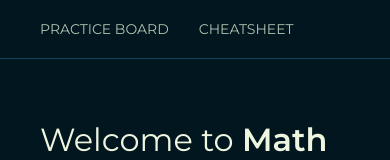
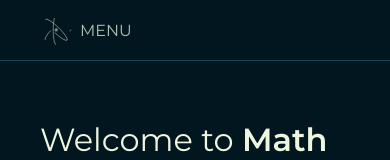
Before and after one commit to outershpongolia/math-editor, a React (Create React App) app: page / in a window 390 px wide. Shown: the top 160 px of the page. Built offline with nearby package versions, Linux system fonts and the light colour scheme; what chartjs-react would draw is missing.

Commit message:
added animated atom icon for mobile menu

```diff
--- /dev/null
+++ b/src/components/Animations/Atom/Atom.scss
@@ -0,0 +1,4 @@
+.atom {
+    position: relative;
+    z-index: 999999;
+}
--- /dev/null
+++ b/src/components/Animations/Atom/Atom.tsx
@@ -0,0 +1,88 @@
+import anime from "animejs";
+import { AnimeInstance } from "animejs";
+import React, { useEffect, useRef } from "react";
+import "./Atom.scss";
+
+interface IAtomProps {}
+
+export const Atom: React.FC<IAtomProps> = () => {
+
+    const animationRef = useRef<AnimeInstance>()
+
+    useEffect(() => {
+        animationRef.current = anime({
+            targets: ".atom ellipse",
+            strokeDashoffset: [anime.setDashoffset, 0],
+            easing: 'easeInOutQuad',
+            duration: 1500,
+            delay: anime.stagger(250, {from: "last"}),
+            direction: 'alternate',
+            loop: true
+        })
+    }, [])
+
+    return (
+        <svg
+            className="atom"
+            id="svgAtom"
+            width="32px"
+            height="30px"
+            viewBox="0 0 131.5103 131.51028"
+            version="1.1"
+        >
+            <g
+                id="layer"
+                transform="translate(-54.74199,-107.91914)"
+            >
+                <ellipse
+                    id="path118"
+                    cx="120.49714"
+                    cy="172.54286"
+                    rx="65.622856"
+                    ry="13.577143"
+                    fill="none"
+                    stroke="#eff6e0"
+                    strokeWidth={2}
+                />
+                <ellipse
+                    id="path118-7"
+                    cx="33.079018"
+                    cy="-206.89903"
+                    rx="65.622856"
+                    ry="13.577143"
+                    transform="rotate(135.81035)"
+                    fill="none"
+                    stroke="#eff6e0"
+                    strokeWidth={2}
+                />
+                <ellipse
+                    id="path118-3"
+                    cx="173.67429"
+                    cy="-121.62856"
+                    rx="65.622856"
+                    ry="13.577143"
+                    transform="rotate(90)"
+                    fill="none"
+                    stroke="#eff6e0"
+                    strokeWidth={2}
+                />
+                <ellipse
+                    id="path118-3-8"
+                    cx="-207.33965"
+                    cy="-39.684017"
+                    rx="65.622856"
+                    ry="13.577143"
+                    transform="rotate(-136.01586)"
+                    fill="none"
+                    stroke="#eff6e0"
+                    strokeWidth={2}
+                />
+                <path
+                    id="nucleus"
+                    d="m 117.44427,166.74663 a 7.6371427,7.0714288 0 0 1 10.4636,2.46156 7.6371427,7.0714288 0 0 1 -2.64975,9.69057 7.6371427,7.0714288 0 0 1 -10.46802,-2.44538 7.6371427,7.0714288 0 0 1 2.63227,-9.69466 l 3.92335,6.06699 z"
+                    fill="#aec3b0a6"
+                />
+            </g>
+        </svg>
+    )
+}
--- a/src/components/Header/Header.scss
+++ b/src/components/Header/Header.scss
@@ -14,27 +14,35 @@
         padding: 20px 80px;
     }
 
-    @media screen and (max-width: 486px) {
-        padding: 20px 40px;
+    @media screen and (max-width: 600px) {
+        padding: 15px 80px;
     }
 
-    &__list {
+    @media screen and (max-width: 486px) {
+        padding: 15px 40px;
+    }
+
+    &__menu {
+        cursor: pointer;
         display: flex;
         align-items: center;
-        gap: 60px;
+        gap: 8px;
+        text-transform: uppercase;
+    }
+
+    &__menu-opened {
+        position: fixed;
+        z-index: 11111;
+        width: 100%;
+        height: 100%;
+        top: 0;
+        right: 0;
+        background-color: var(--background);
+        overflow: hidden;
+        padding: 100px 80px;
 
         @media screen and (max-width: 486px) {
-            gap: 30px;
-        }
-    }
-
-    &__list-item {
-        text-decoration: none;
-        text-transform: uppercase;
-        font-size: 16px;
-
-        @media screen and (max-width: 486px) {
-            font-size: 14px;
+            padding: 72px 40px;
         }
     }
 }
--- a/src/components/Header/Header.tsx
+++ b/src/components/Header/Header.tsx
@@ -1,41 +1,37 @@
-import React from "react";
-import { NavLink, useLocation } from "react-router-dom";
-import { ERoute } from "../../constants";
+import React, { useCallback, useState } from "react";
+import { MenuList } from "../MenuList/MenuList";
 import "./Header.scss";
+import { Atom } from "../Animations/Atom/Atom";
 
 interface IHeaderProps {}
 
 export const Header: React.FC<IHeaderProps> = () => {
+    const [ isMenuOpened, setIsMenuOpened ] = useState(false)
 
-    const location = useLocation()
+    const smallScreen = window.matchMedia("(max-width: 600px)")
+
+    const handleToggleMenu = useCallback(() => {
+        setIsMenuOpened(isMenuOpened => !isMenuOpened)
+    }, [ setIsMenuOpened ])
 
     return (
         <div className="header">
-            <div className="header__list">
+            {smallScreen.matches
+            ? <div
+                className="header__menu"
+                onClick={handleToggleMenu}
+            >
+                <Atom />
+                Menu
+            </div>
+            : <MenuList />
+            }
 
-                {location.pathname !== "/" &&
-                    <NavLink
-                        className="header__list-item"
-                        to={ERoute.HOMEPAGE}
-                    >
-                        Home
-                    </NavLink>
-                }
-
-                <NavLink
-                    className="header__list-item"
-                    to={ERoute.PRACTICE_BOARD}
-                >
-                    Practice board
-                </NavLink>
-                <NavLink
-                    className="header__list-item"
-                    to={ERoute.CHEATSHEET}
-                >
-                    Cheatsheet
-                </NavLink>
-
+            {isMenuOpened
+            && <div className="header__menu-opened">
+                <MenuList onClick={handleToggleMenu} />
             </div>
+            }
         </div>
     )
 }
--- /dev/null
+++ b/src/components/MenuList/MenuList.scss
@@ -0,0 +1,18 @@
+.menu-list {
+    display: flex;
+    align-items: center;
+    gap: 60px;
+
+    @media screen and (max-width: 600px) {
+        height: 100%;
+        flex-direction: column;
+        justify-content: flex-start;
+        gap: 40px;
+    }
+
+    &__item {
+        text-decoration: none;
+        text-transform: uppercase;
+        font-size: 16px;
+    }
+}
--- /dev/null
+++ b/src/components/MenuList/MenuList.tsx
@@ -0,0 +1,42 @@
+import React from "react";
+import { NavLink, useLocation } from "react-router-dom";
+import { ERoute } from "../../constants";
+import "./MenuList.scss";
+
+interface IMenuListProps {
+    onClick?: () => void
+}
+
+export const MenuList: React.FC<IMenuListProps> = ({ onClick }) => {
+
+    const location = useLocation()
+
+    return (
+        <div className="menu-list">
+            {location.pathname !== "/" &&
+                <NavLink
+                    className="menu-list__item"
+                    to={ERoute.HOMEPAGE}
+                    onClick={onClick}
+                >
+                    Home
+                </NavLink>
+            }
+
+            <NavLink
+                className="menu-list__item"
+                to={ERoute.PRACTICE_BOARD}
+                onClick={onClick}
+            >
+                Practice board
+            </NavLink>
+            <NavLink
+                className="menu-list__item"
+                to={ERoute.CHEATSHEET}
+                onClick={onClick}
+            >
+                Cheatsheet
+            </NavLink>
+        </div>
+    )
+}
--- a/src/components/pages/PracticeBoard/GraphBoard/GraphBoard.tsx
+++ b/src/components/pages/PracticeBoard/GraphBoard/GraphBoard.tsx
@@ -1,7 +1,7 @@
-import { uniqueId } from "lodash";
 import React, { useCallback, useState } from "react";
 import { DEFAULT_AXIS, DEFAULT_DATA, DEFAULT_LABEL, GRAPH_TYPES } from "../../../../constants";
 import { IAxis, IAxisLabel, IDataType, IGraphType, TGraphType } from "../../../../interfaces";
+import { addElementToAxis, convertStringToFloat } from "../../../../utils";
 import { AxisInput } from "../../../Axis/AxisInput/AxisInput";
 import { Button } from "../../../Button/Button";
 import { Graph } from "../../../Graph/Graph";
@@ -33,10 +33,10 @@ export const GraphBoard: React.FC<IGraphBoardProps> = () => {
 
         setAxis(axis => {
             return {
-                xLabel: inputName === axis.xLabel.name ? {...axis.xLabel, value: inputValue} : axis.xLabel,
-                yLabel: inputName === axis.yLabel.name ? {...axis.yLabel, value: inputValue} : axis.yLabel,
-                xAxis: inputName === axis.xAxis.name ? {...axis.xAxis, value: inputValue} : axis.xAxis,
-                yAxis: inputName === axis.yAxis.name ? {...axis.yAxis, value: inputValue} : axis.yAxis,
+                xLabel: addElementToAxis(inputName, inputValue, axis.xLabel),
+                yLabel: addElementToAxis(inputName, inputValue, axis.yLabel),
+                xAxis: addElementToAxis(inputName, inputValue, axis.xAxis),
+                yAxis: addElementToAxis(inputName, inputValue, axis.yAxis),
             }
         })
     }, [ setAxis, axis.xLabel, axis.yLabel ])
@@ -46,22 +46,17 @@ export const GraphBoard: React.FC<IGraphBoardProps> = () => {
 
         setDynamicData(dynamicData => {
             if (axis.xAxis && axis.yAxis) {
-                const xAxisArray = axis.xAxis.value.split(",")
-                                                    .map(n => parseFloat(n))
-                                                    .filter(i => !Number.isNaN(i))
-
-                const yAxisArray = axis.yAxis.value.split(",")
-                                                    .map(n => parseFloat(n))
-                                                    .filter(i => !Number.isNaN(i))
+                const xAxisArray = convertStringToFloat(axis.xAxis.value)
+                const yAxisArray = convertStringToFloat(axis.yAxis.value)
 
                 if (xAxisArray.length !== yAxisArray.length) {
                     setError(true)
                     return dynamicData
                 }
 
-                return xAxisArray.map((n, index) => {
+                return xAxisArray.map((number, index) => {
                     return {
-                        x: n,
+                        x: number,
                         y: yAxisArray[index]
                     }
                 })
--- /dev/null
+++ b/src/utils.tsx
@@ -0,0 +1,11 @@
+import { IAxisType } from "./interfaces"
+
+export const convertStringToFloat = (value: string) => {
+    return value.split(",")
+                .map(x => parseFloat(x))
+                .filter(x => !Number.isNaN(x))
+}
+
+export const addElementToAxis = (inputName: string, inputValue: string, element: IAxisType) => {
+    return inputName === element.name ? {...element, value: inputValue} : element
+}
```
Also changed, not shown: src/images/atom-icon.svg (added), src/images/menu-icon.svg (added).
